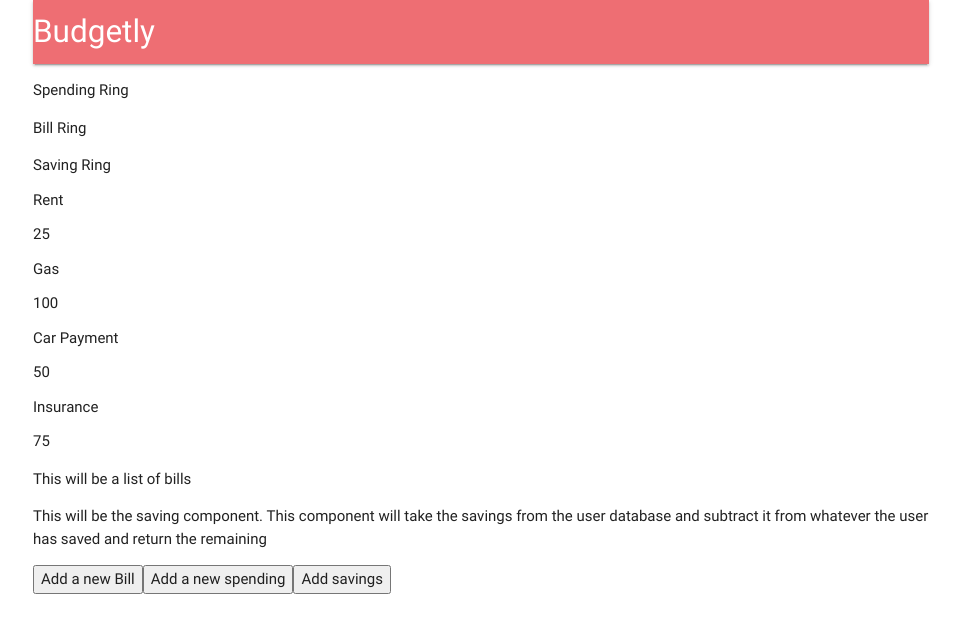
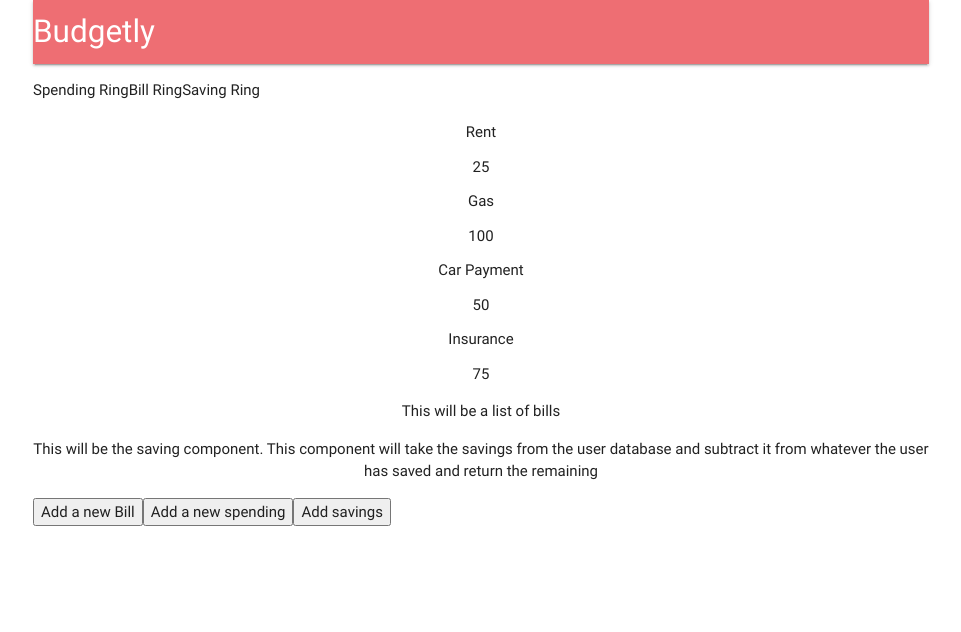
Before and after one commit to emamiali/Budgetly, a React (Create React App) app in the folder client/: page /dashboard in a window 1280 px wide. Shown: the top 632 px of the page, without its empty margins (159-1120 px from the left). Built offline with nearby package versions, Linux system fonts and the light colour scheme; no server answers.

Commit message:
added some classes to the dashboard and the budgetrins

```diff
--- a/client/src/components/budget/BudgetRings.js
+++ b/client/src/components/budget/BudgetRings.js
@@ -3,7 +3,7 @@ import React, { Component } from 'react';
 export default class BudgetRings extends Component {
   render() {
     return (
-      <div>
+      <div className='valign-wrapper'>
         <div>
           <p>Spending Ring</p>
         </div>
--- a/client/src/components/budget/Dashboard.js
+++ b/client/src/components/budget/Dashboard.js
@@ -5,7 +5,7 @@ import BudgetContainer from './BudgetContainer';
 export default class Dashboard extends Component {
   render() {
     return (
-      <div>
+      <div className="center-align">
         <BudgetRings />
         <BudgetContainer />
       </div>
```
